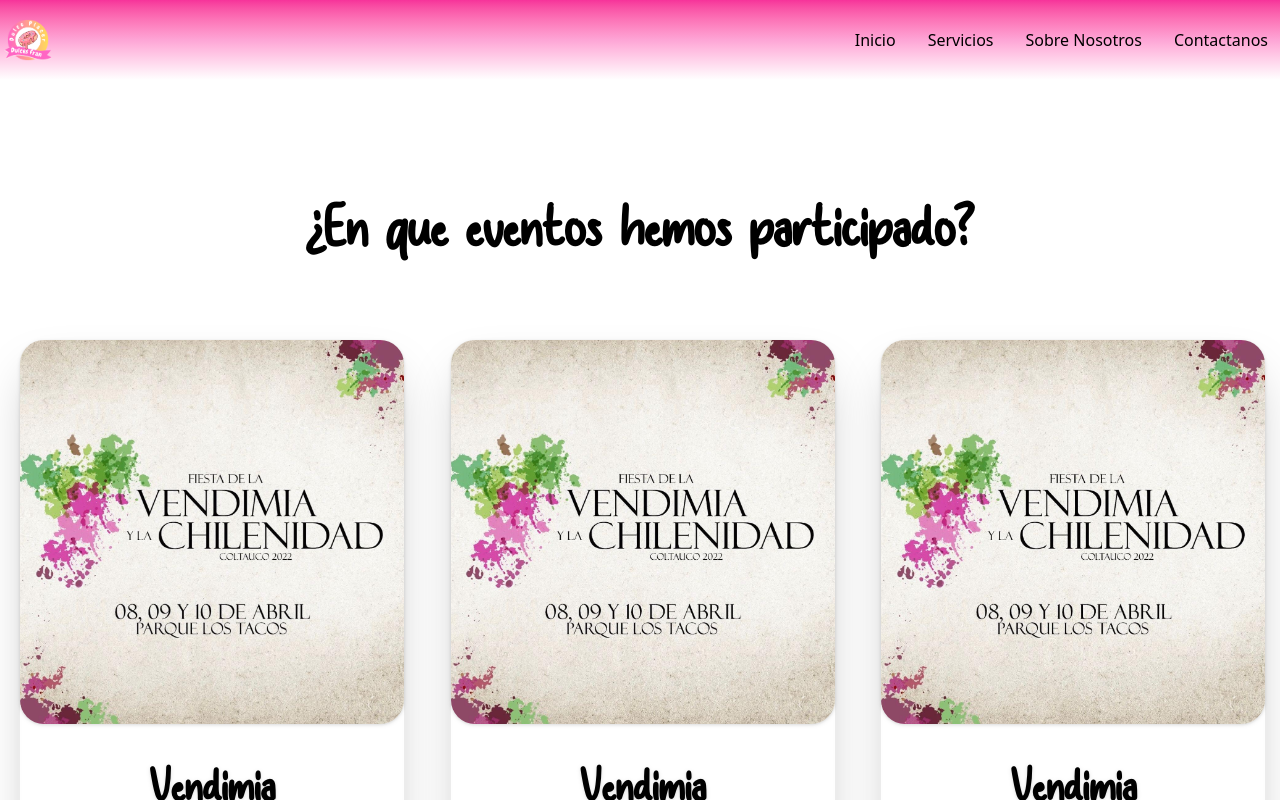
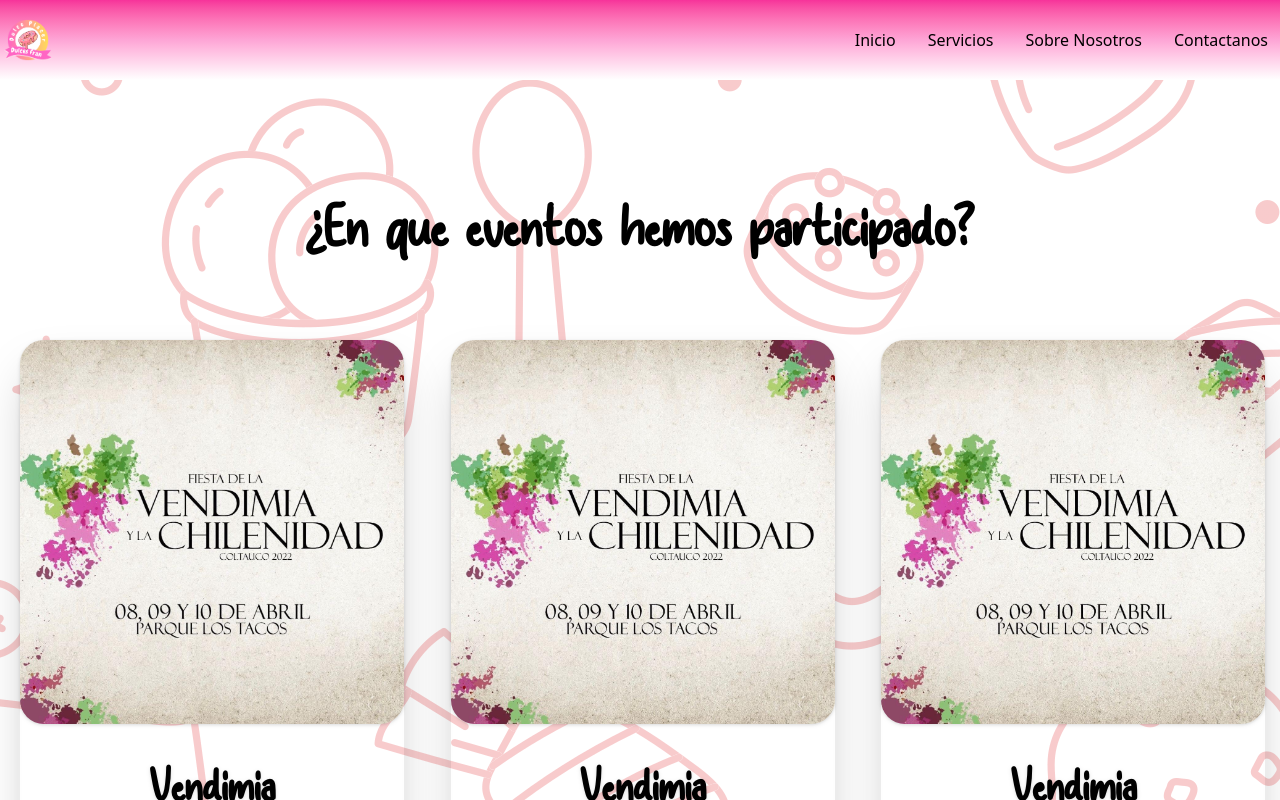
Before and after one commit to CrisMesina/dulcesfran, a React (Vite) app: page /nosotros in a window 1280 px wide. Shown: the top 800 px of the page. Built offline with nearby package versions, Linux system fonts and the light colour scheme.

Commit message:
Add bg image with opacity

```diff
--- a/src/index.css
+++ b/src/index.css
@@ -6,6 +6,10 @@
     clip-path: polygon(25.50% 19.56%, 27.50% 73.44%, 28.44% 76.33%, 30.69% 76.89%, 46.13% 75.22%, 76.75% 73.78%, 78.63% 73.22%, 79.38% 71.89%, 80.31% 22.22%, 80.19% 17.00%, 79.13% 14.78%, 27.81% 16.67%, 26.19% 17.44%, 25.50% 19.56%)
 }
 
+
+body{
+    background: linear-gradient(rgba(255,255,255, 0.7), rgba(255,255,255, 0.7)), url("/fondo-general.png");
+}
 
 
 @keyframes fadeLeft {
```
Also changed, not shown: public/fondo-general.png (added).
